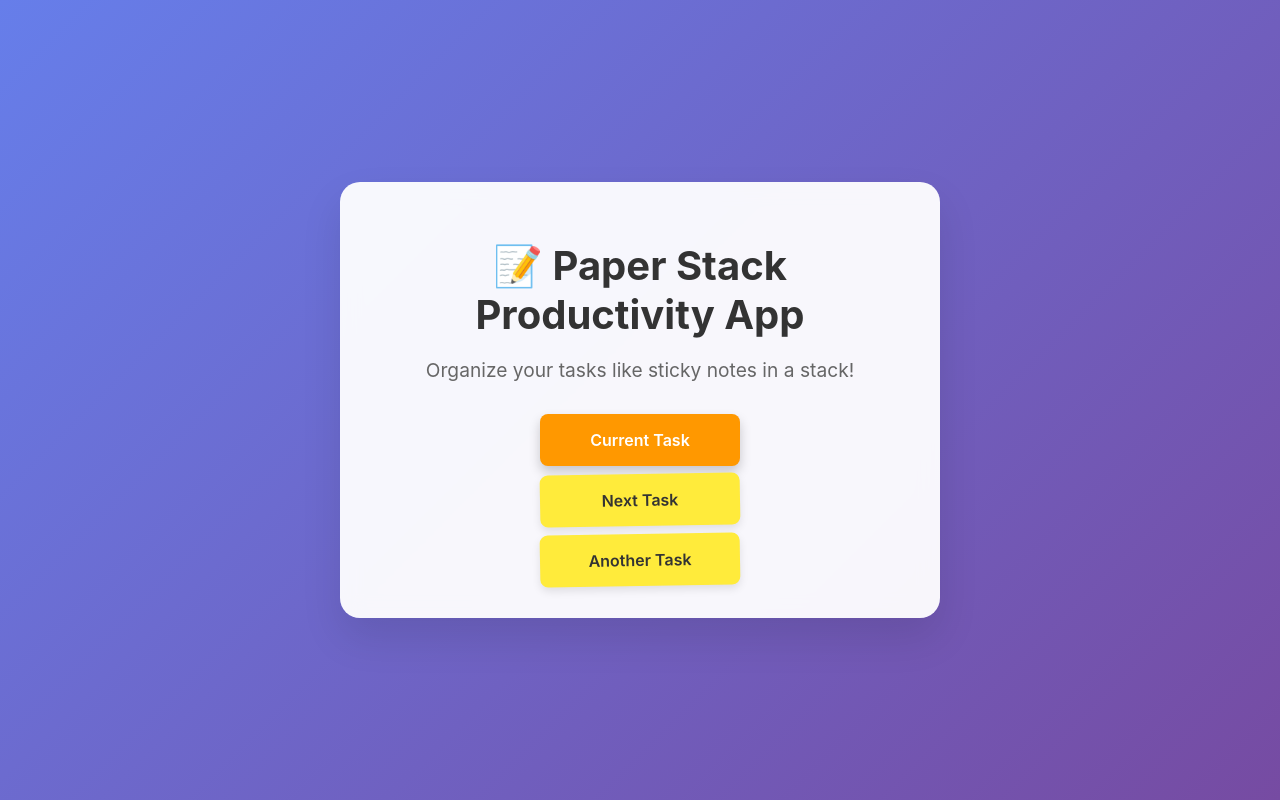
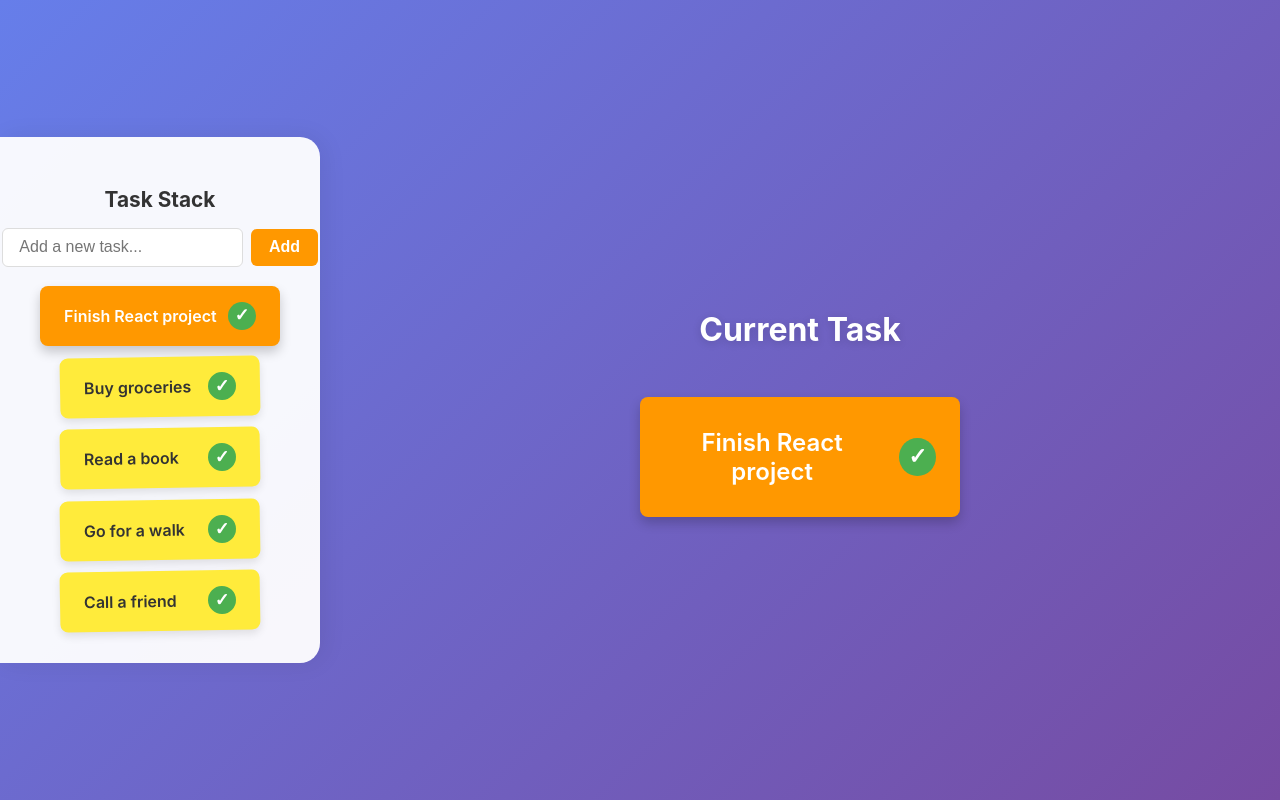
Before and after one commit to JKim171/PaperStackProductivityApp, a React (Create React App) app: page / in a window 1280 px wide. Built offline with nearby package versions, Linux system fonts and the light colour scheme.

Commit message:
task list and local storage saving

```diff
--- a/src/App.css
+++ b/src/App.css
@@ -30,12 +30,52 @@
   margin-bottom: 2rem;
 }
 
-.stack-preview {
+.layout {
+  display: flex;
+  min-height: 100vh;
+  background: linear-gradient(135deg, #667eea 0%, #764ba2 100%);
+}
+
+.stack-column {
+  width: 320px;
+  background: rgba(255,255,255,0.95);
+  border-top-right-radius: 20px;
+  border-bottom-right-radius: 20px;
+  box-shadow: 4px 0 24px rgba(0,0,0,0.07);
+  padding: 2rem 1rem;
   display: flex;
   flex-direction: column;
   align-items: center;
-  gap: 0.5rem;
-  margin-top: 2rem;
+}
+
+.stack-column h2 {
+  margin-bottom: 1rem;
+  color: #333;
+  font-size: 1.3rem;
+  font-weight: 700;
+}
+
+.stack-list {
+  width: 100%;
+  display: flex;
+  flex-direction: column;
+  gap: 0.7rem;
+  align-items: center;
+}
+
+.current-task-area {
+  flex: 1;
+  display: flex;
+  flex-direction: column;
+  align-items: center;
+  justify-content: center;
+}
+
+.current-task-area h2 {
+  color: #fff;
+  font-size: 2rem;
+  margin-bottom: 2rem;
+  text-shadow: 0 2px 8px rgba(0,0,0,0.15);
 }
 
 .sticky-note {
@@ -46,9 +86,19 @@
   font-weight: 600;
   color: #333;
   min-width: 200px;
+  max-width: 260px;
   transform: rotate(-1deg);
   transition: all 0.3s ease;
-  cursor: pointer;
+  cursor: grab;
+  user-select: none;
+  position: relative;
+  display: flex;
+  align-items: center;
+  justify-content: space-between;
+}
+
+.sticky-note:active {
+  cursor: grabbing;
 }
 
 .sticky-note:hover {
@@ -67,6 +117,110 @@
   transform: scale(1.05);
 }
 
+.sticky-note.large {
+  font-size: 1.5rem;
+  min-width: 320px;
+  min-height: 120px;
+  display: flex;
+  align-items: center;
+  justify-content: center;
+  margin-top: 1rem;
+}
+
+.no-task {
+  color: #fff;
+  font-size: 1.2rem;
+  margin-top: 2rem;
+}
+
+.add-task-form {
+  display: flex;
+  width: 100%;
+  margin-bottom: 1.2rem;
+  gap: 0.5rem;
+  align-items: center;
+  justify-content: center;
+}
+
+.add-task-input {
+  flex: 1;
+  padding: 0.6rem 1rem;
+  border-radius: 6px;
+  border: 1px solid #ddd;
+  font-size: 1rem;
+  outline: none;
+  transition: border 0.2s;
+}
+
+.add-task-input:focus {
+  border: 1.5px solid #ff9800;
+}
+
+.add-task-btn {
+  background: #ff9800;
+  color: #fff;
+  border: none;
+  border-radius: 6px;
+  padding: 0.6rem 1.1rem;
+  font-size: 1rem;
+  font-weight: 600;
+  cursor: pointer;
+  transition: background 0.2s;
+}
+
+.add-task-btn:hover {
+  background: #e67c00;
+}
+
+.done-btn {
+  background: #4caf50;
+  color: #fff;
+  border: none;
+  border-radius: 50%;
+  width: 28px;
+  height: 28px;
+  font-size: 1.1rem;
+  font-weight: bold;
+  margin-left: 0.7rem;
+  cursor: pointer;
+  display: flex;
+  align-items: center;
+  justify-content: center;
+  transition: background 0.2s, transform 0.2s;
+}
+
+.done-btn:hover {
+  background: #388e3c;
+  transform: scale(1.1);
+}
+
+.done-btn.large {
+  width: 38px;
+  height: 38px;
+  font-size: 1.4rem;
+  margin-left: 1.2rem;
+}
+
+@media (max-width: 900px) {
+  .layout {
+    flex-direction: column;
+  }
+  .stack-column {
+    width: 100%;
+    border-radius: 0 0 20px 20px;
+    box-shadow: 0 4px 24px rgba(0,0,0,0.07);
+    padding: 1.5rem 0.5rem;
+  }
+  .current-task-area h2 {
+    font-size: 1.3rem;
+  }
+  .sticky-note.large {
+    min-width: 200px;
+    min-height: 80px;
+    font-size: 1.1rem;
+  }
+}
+
 @media (max-width: 768px) {
   .App-header {
     padding: 1.5rem;
--- a/src/App.js
+++ b/src/App.js
@@ -1,20 +1,115 @@
-import React from 'react';
+import React, { useState, useEffect } from 'react';
 import './App.css';
 
+const STORAGE_KEY = 'paperstack_tasks';
+const initialTasks = [
+  'Finish React project',
+  'Buy groceries',
+  'Read a book',
+  'Go for a walk',
+  'Call a friend',
+];
+
 function App() {
+  // Initialize from localStorage or fallback to initialTasks
+  const [tasks, setTasks] = useState(() => {
+    const stored = localStorage.getItem(STORAGE_KEY);
+    return stored ? JSON.parse(stored) : initialTasks;
+  });
+  const [draggedIndex, setDraggedIndex] = useState(null);
+  const [newTask, setNewTask] = useState('');
+
+  // Save tasks to localStorage whenever they change
+  useEffect(() => {
+    localStorage.setItem(STORAGE_KEY, JSON.stringify(tasks));
+  }, [tasks]);
+
+  // Drag and drop handlers
+  const handleDragStart = (index) => {
+    setDraggedIndex(index);
+  };
+
+  const handleDragOver = (index) => {
+    if (draggedIndex === null || draggedIndex === index) return;
+    const updatedTasks = [...tasks];
+    const [removed] = updatedTasks.splice(draggedIndex, 1);
+    updatedTasks.splice(index, 0, removed);
+    setTasks(updatedTasks);
+    setDraggedIndex(index);
+  };
+
+  const handleDragEnd = () => {
+    setDraggedIndex(null);
+  };
+
+  // Add new task
+  const handleAddTask = (e) => {
+    e.preventDefault();
+    if (newTask.trim() === '') return;
+    setTasks([newTask.trim(), ...tasks]);
+    setNewTask('');
+  };
+
+  // Mark task as done (remove from stack)
+  const handleMarkDone = (index) => {
+    const updatedTasks = [...tasks];
+    updatedTasks.splice(index, 1);
+    setTasks(updatedTasks);
+  };
+
   return (
-    <div className="App">
-      <header className="App-header">
-        <h1>📝 Paper Stack Productivity App</h1>
-        <p>
-          Organize your tasks like sticky notes in a stack!
-        </p>
-        <div className="stack-preview">
-          <div className="sticky-note top">Current Task</div>
-          <div className="sticky-note">Next Task</div>
-          <div className="sticky-note">Another Task</div>
+    <div className="App layout">
+      <aside className="stack-column">
+        <h2>Task Stack</h2>
+        <form className="add-task-form" onSubmit={handleAddTask}>
+          <input
+            type="text"
+            placeholder="Add a new task..."
+            value={newTask}
+            onChange={e => setNewTask(e.target.value)}
+            className="add-task-input"
+            maxLength={100}
+          />
+          <button type="submit" className="add-task-btn">Add</button>
+        </form>
+        <div className="stack-list">
+          {tasks.map((task, idx) => (
+            <div
+              key={task + idx}
+              className={`sticky-note${idx === 0 ? ' top' : ''}`}
+              draggable
+              onDragStart={() => handleDragStart(idx)}
+              onDragOver={(e) => {
+                e.preventDefault();
+                handleDragOver(idx);
+              }}
+              onDragEnd={handleDragEnd}
+            >
+              <span>{task}</span>
+              <button
+                className="done-btn"
+                title="Mark as done"
+                onClick={() => handleMarkDone(idx)}
+              >✓</button>
+            </div>
+          ))}
         </div>
-      </header>
+      </aside>
+      <main className="current-task-area">
+        <h2>Current Task</h2>
+        {tasks.length > 0 ? (
+          <div className="sticky-note top large">
+            <span>{tasks[0]}</span>
+            <button
+              className="done-btn large"
+              title="Mark as done"
+              onClick={() => handleMarkDone(0)}
+            >✓</button>
+          </div>
+        ) : (
+          <div className="no-task">No tasks in the stack!</div>
+        )}
+      </main>
     </div>
   );
 }
```
